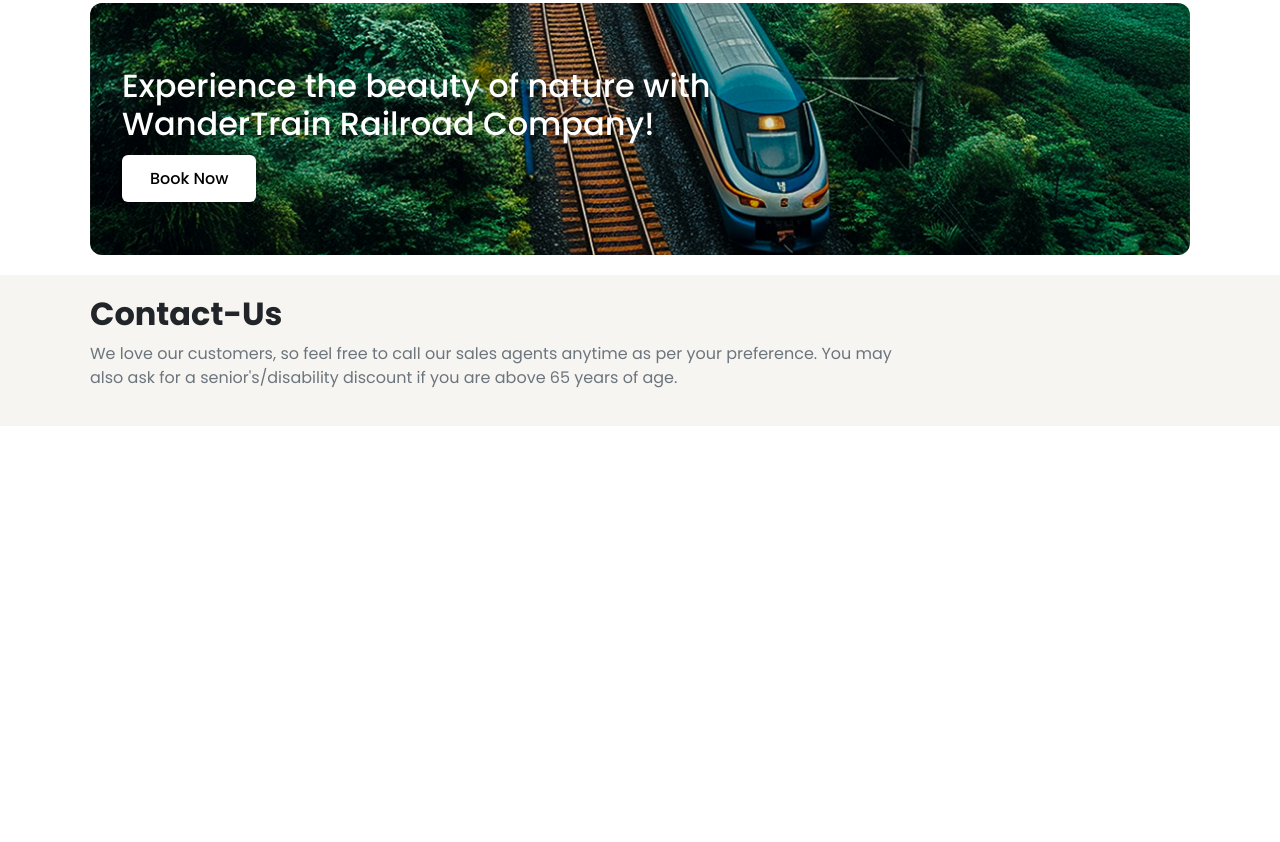
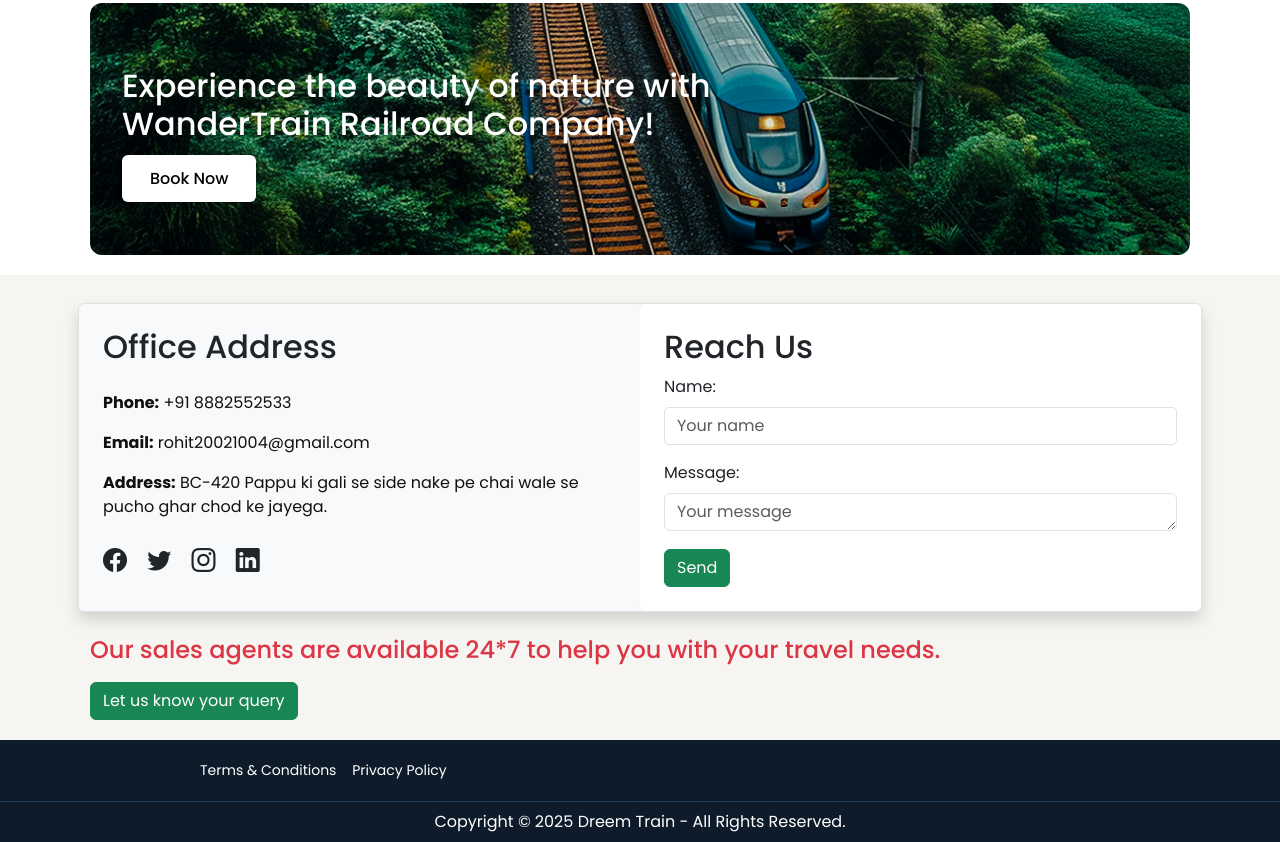
Before and after one commit to BizDevCoder/Dreem.Train, a website: page index.html in a window 1280 px wide. Shown: the part 1346-2188 px from the top of the page. Before the commit the page ends 1772 px from the top, so only its background shows below. Drawn offline with nearby package versions, Linux system fonts and the light colour scheme.

Commit message:
footer section update

```diff
--- a/index.html
+++ b/index.html
@@ -5,6 +5,7 @@
     <meta name="viewport" content="width=\, initial-scale=1.0" />
     <title>Document</title>
     <link href="https://cdn.jsdelivr.net/npm/bootstrap@5.3.5/dist/css/bootstrap.min.css" rel="stylesheet" integrity="sha384-SgOJa3DmI69IUzQ2PVdRZhwQ+dy64/BUtbMJw1MZ8t5HZApcHrRKUc4W0kG879m7" crossorigin="anonymous">
+    <link rel="stylesheet" href="https://cdn.jsdelivr.net/npm/bootstrap-icons@1.10.5/font/bootstrap-icons.css">
     <link rel="stylesheet" href="https://cdnjs.cloudflare.com/ajax/libs/OwlCarousel2/2.3.4/assets/owl.carousel.min.css"/>
     <link rel="stylesheet" href="https://cdnjs.cloudflare.com/ajax/libs/OwlCarousel2/2.3.4/assets/owl.theme.default.min.css"/>
     <link rel="stylesheet" href="style.css" />
@@ -185,15 +186,55 @@
       <!-- CTA Section -->
       <div class="book-now">
         <div class="container" id="book-now">
-        <h2 class="fw-bold">Contact-Us</h2>
-        <div class="col-md-9">
-        <p class="fs-6 text-secondary">
-          We love our customers, so feel free to call our sales agents anytime as per your preference.
-You may also ask for a senior's/disability discount if you are above 65 years of age.
-        </p>
+      <div class="cta-in my-2">
+        <div class="row border rounded shadow">
+          <!-- Left Side: Contact Details -->
+          <div class="col-md-6 p-4 bg-light rounded-2">
+            <h2>Office Address
+            </h2>
+            <p class="mt-4"><strong>Phone:</strong> +91 8882552533</p>
+            <p><strong>Email:</strong> rohit20021004@gmail.com</p>
+            <p><strong>Address:</strong> BC-420 Pappu ki gali se side nake pe chai wale se pucho ghar chod ke jayega.</p>
+            <div class="mt-4">
+              <a href="#" class="text-dark me-3 mt-4"><i class="bi bi-facebook" style="font-size: 1.5rem;"></i></a>
+              <a href="#" class="text-dark me-3"><i class="bi bi-twitter" style="font-size: 1.5rem;"></i></a>
+              <a href="#" class="text-dark me-3"><i class="bi bi-instagram" style="font-size: 1.5rem;"></i></a>
+              <a href="#" class="text-dark"><i class="bi bi-linkedin" style="font-size: 1.5rem;"></i></a>
+            </div>
+          </div>
+
+          <!-- Right Side: Reach Us -->
+          <div class="col-md-6 p-4 bg-white rounded-2">
+            <h2>Reach Us</h2>
+            <form>
+              <div class="mb-3">
+                <label for="name" class="form-label">Name:</label>
+                <input type="text" class="form-control" id="name" placeholder="Your name">
+              </div>
+              <div class="mb-2">
+                <label for="message" class="form-label">Message:</label>
+                <textarea class="form-control" id="message" rows="1" placeholder="Your message"></textarea>
+              </div>
+              <button type="submit" class="btn btn-success">Send</button>
+            </form>
+          </div>
+        </div>
+      </div>
+      <h4 class="mt-4 text-danger">Our sales agents are available 24*7 to help you with your travel needs.</h4>
+      <button type="submit" class="btn btn-success">Let us know your query</button>
+    </div>
+  </div>
+
+  <footer class="footer d-flex">
+    <div class="container">
+      <div>
+        <a href="terms-condition.html" style="color: white; text-decoration: none; padding-right: 12px;">Terms & Conditions</a>
+        <a href="privacy-policy.html" style="color: white; text-decoration: none;">Privacy Policy</a>
       </div>
     </div>
-  </div>
+  </footer>
+  <p class="m-0 text-center p-2" style="background-color: #0d1b2a; font-size: 16px; color: white; border-top: 1px solid #1e3957;">Copyright © 2025 Dreem Train - All Rights Reserved.</p>
+
 
     <script src="https://cdnjs.cloudflare.com/ajax/libs/jquery/3.7.1/jquery.min.js"></script>
     <script src="https://cdnjs.cloudflare.com/ajax/libs/OwlCarousel2/2.3.4/owl.carousel.min.js"></script>
--- a/style.css
+++ b/style.css
@@ -124,3 +124,9 @@ button:disabled {
 .book-now p{
   color: rgb(16, 16, 16);
 }
+
+.footer{
+  font-size: 14px;
+  padding-left: 180px;
+  background-color: #0d1b2a;
+}
```
